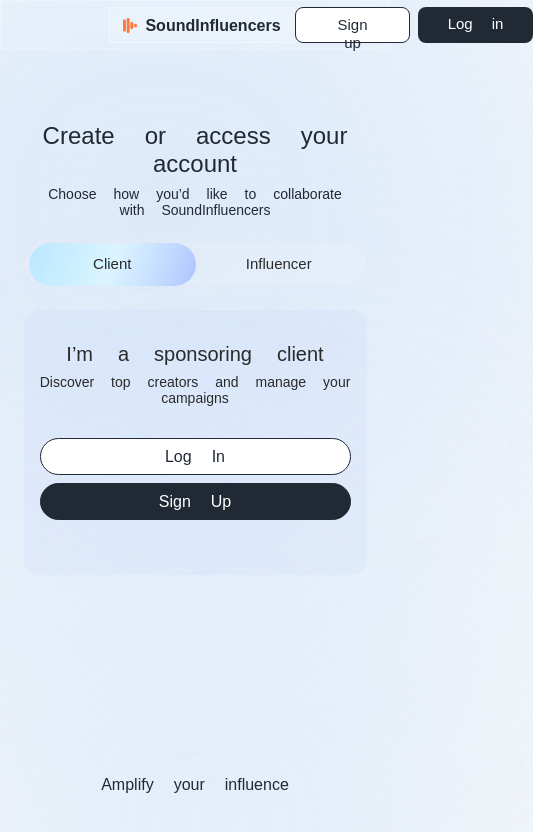
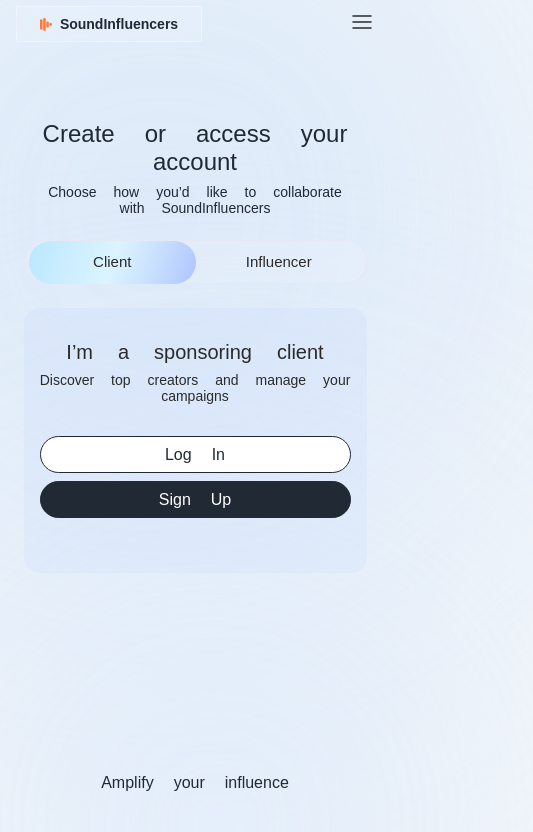
Before and after one commit to soundinfluencers/client, a React (Vite) app in the folder u/: page /auth in a window 390 px wide. Shown: the top 832 px of the page, 533 px wide, since content can reach past the window. Built offline with nearby package versions, Linux system fonts and the light colour scheme; a web font is replaced by a local one.

Commit message:
'update: tab bar adapt'

```diff
--- a/u/src/components/layout/tab-bar/TabBar.tsx
+++ b/u/src/components/layout/tab-bar/TabBar.tsx
@@ -1,22 +1,54 @@
-import {type FC} from 'react';
+import {type FC, useRef, useState} from 'react';
 import {Logo} from "./components/logo/Logo.tsx";
 import {LoginButton, SignupButton} from "./components/buttons/Buttons.tsx";
 import './_tab-bar.scss';
 import {useNavigate} from "react-router-dom";
+import {useWindowSize} from "../../../hooks/useWindowSize.ts";
+import burgerMenu from '@/assets/icons/burger-menu.svg';
+import {useClickOutside} from "../../../hooks/useClickOutside.ts";
 
 interface TabBarProps {
     isAuthenticated: boolean;
 }
 
-export const TabBar: FC<TabBarProps> = ({ isAuthenticated } : TabBarProps) => {
+export const TabBar: FC<TabBarProps> = ({isAuthenticated}: TabBarProps) => {
+    const [isBurgerOpen, setIsBurgerOpen] = useState<boolean>(false);
+
+    const tabBarRef = useRef<HTMLDivElement>(null);
+
+    const {width} = useWindowSize();
+    useClickOutside(tabBarRef, () => {
+       if (isBurgerOpen) setIsBurgerOpen(false);
+    });
+
     const navigate = useNavigate();
 
+    const handleClickBurgerMenu = (path: string) => {
+        setIsBurgerOpen(false);
+        navigate(path);
+    }
+
     return (
-        <div className="tab-bar">
+        <div className="tab-bar" ref={tabBarRef}>
             <Logo onClick={() => navigate('/')}/>
             <div className="tab-bar__controls">
-                <SignupButton onClick={() => navigate('/signup/client')}/>
-                <LoginButton onClick={() => navigate('login')}/>
+                {width > 900 ?
+                    <div className="tab-bar__controls-desktop">
+                        <SignupButton onClick={() => navigate('/signup/client')}/>
+                        <LoginButton onClick={() => navigate('login')}/>
+                    </div> :
+                    <div onClick={() => setIsBurgerOpen(!isBurgerOpen)} className="tab-bar__controls-mobile">
+                        <img src={burgerMenu} alt=''/>
+                    </div>
+                }
+            </div>
+            <div className={`tab-bar__burger ${isBurgerOpen ? 'tab-bar__burger--visible' : ''}`}>
+                <div className="tab-bar__button tab-bar__button--signup" onClick={() => handleClickBurgerMenu('/signup/client')}>
+                    Sign up
+                </div>
+                <div className="tab-bar__button tab-bar__button--login" onClick={() => handleClickBurgerMenu('login')}>
+                    Log in
+                </div>
             </div>
         </div>
     )
--- a/u/src/components/layout/tab-bar/_tab-bar.scss
+++ b/u/src/components/layout/tab-bar/_tab-bar.scss
@@ -1,5 +1,6 @@
 @use '@/styles/variables/_variables.scss' as vars;
 @use '@/styles/mixins/_glass-effect.scss' as glass;
+@use '@/styles/mixins/_dropdown-menu.scss' as dropdown;
 
 .tab-bar {
   width: 100%;
@@ -9,18 +10,32 @@
   display: flex;
   align-items: center;
   justify-content: space-between;
+  position: relative;
+
+  @media screen and (min-width: 901px) {
+    @include glass.glass-effect();
+  }
 
   @media screen and (max-width: 900px) {
     height: 48px;
+    padding: 10px 40px;
   }
 
-  @include glass.glass-effect();
+  @media screen and (max-width: 500px) {
+    padding: 10px 16px;
+  }
 
   &__controls {
-    display: flex;
-    justify-content: center;
-    align-items: center;
-    gap: 8px;
+    &-desktop {
+      display: flex;
+      justify-content: center;
+      align-items: center;
+      gap: 8px;
+    }
+
+    &-mobile {
+      cursor: pointer;
+    }
   }
 
   &__button {
@@ -31,6 +46,18 @@
     text-align: center;
     font-size: 15px;
     cursor: pointer;
+    line-height: normal;
+
+    @media screen and (max-width: 900px) {
+      width: 250px;
+      min-width: 150px;
+      flex-shrink: 1;
+    }
+
+    @media screen and (max-width: 500px) {
+      width: 100%;
+      height: 46px;
+    }
 
     &--login {
       background: vars.$black-blue;
@@ -43,4 +70,37 @@
       border: 1px solid vars.$black-blue;
     }
   }
+
+  &__burger {
+    @include glass.glass-effect();
+    opacity: 0;
+    overflow: hidden;
+    display: flex;
+    justify-content: center;
+    align-items: center;
+    gap: 8px;
+    position: absolute;
+    top: 100%;
+    left: 0;
+    width: 100%;
+    transition: opacity 0.3s ease;
+    padding: 24px;
+
+    @media screen and (max-width: 500px) {
+      flex-direction: column;
+      gap: 16px;
+      padding: 24px 16px;
+    }
+
+    &--visible {
+      z-index: 10;
+      height: auto;
+      opacity: 1;
+
+      & > * {
+        z-index: 1;
+        position: relative;
+      }
+    }
+  }
 }
--- a/u/src/components/layout/tab-bar/components/logo/_logo.scss
+++ b/u/src/components/layout/tab-bar/components/logo/_logo.scss
@@ -13,17 +13,31 @@
   align-items: center;
   border: 1px solid transparent;
 
+  @media screen and (max-width: 900px) {
+    padding: 4px 16px;
+  }
+
   @include glass.glass-effect();
 
   img {
     width: 14px;
     height: 15px;
     z-index: 1;
+
+    @media screen and (max-width: 900px) {
+      width: 12px;
+      height: 13px;
+    }
   }
 
   p {
     margin: 0;
     z-index: 1;
     font-weight: 800;
+
+    @media screen and (max-width: 900px) {
+      font-weight: 600;
+      font-size: 14px;
+    }
   }
 }
--- /dev/null
+++ b/u/src/hooks/useWindowSize.ts
@@ -0,0 +1,28 @@
+import {useState, useEffect} from "react";
+
+interface WindowSize {
+    width: number;
+    height: number;
+}
+
+export function useWindowSize(): WindowSize {
+    const [size, setSize] = useState<WindowSize>({
+        width: window.innerWidth,
+        height: window.innerHeight
+    });
+
+    useEffect(() => {
+        const handleResize = () => {
+            setSize({
+                width: window.innerWidth,
+                height: window.innerHeight
+            });
+        };
+
+        window.addEventListener("resize", handleResize);
+
+        return () => window.removeEventListener("resize", handleResize);
+    }, []);
+
+    return {width: size.width, height: size.height};
+}
--- a/u/src/styles/_base.scss
+++ b/u/src/styles/_base.scss
@@ -25,6 +25,7 @@
   max-width: 100vw;
   color: vars.$black-blue;
   letter-spacing: 0;
+  z-index: 0;
 
   img {
     user-select: none;
```
Also changed, not shown: u/src/assets/icons/burger-menu.svg (added).
